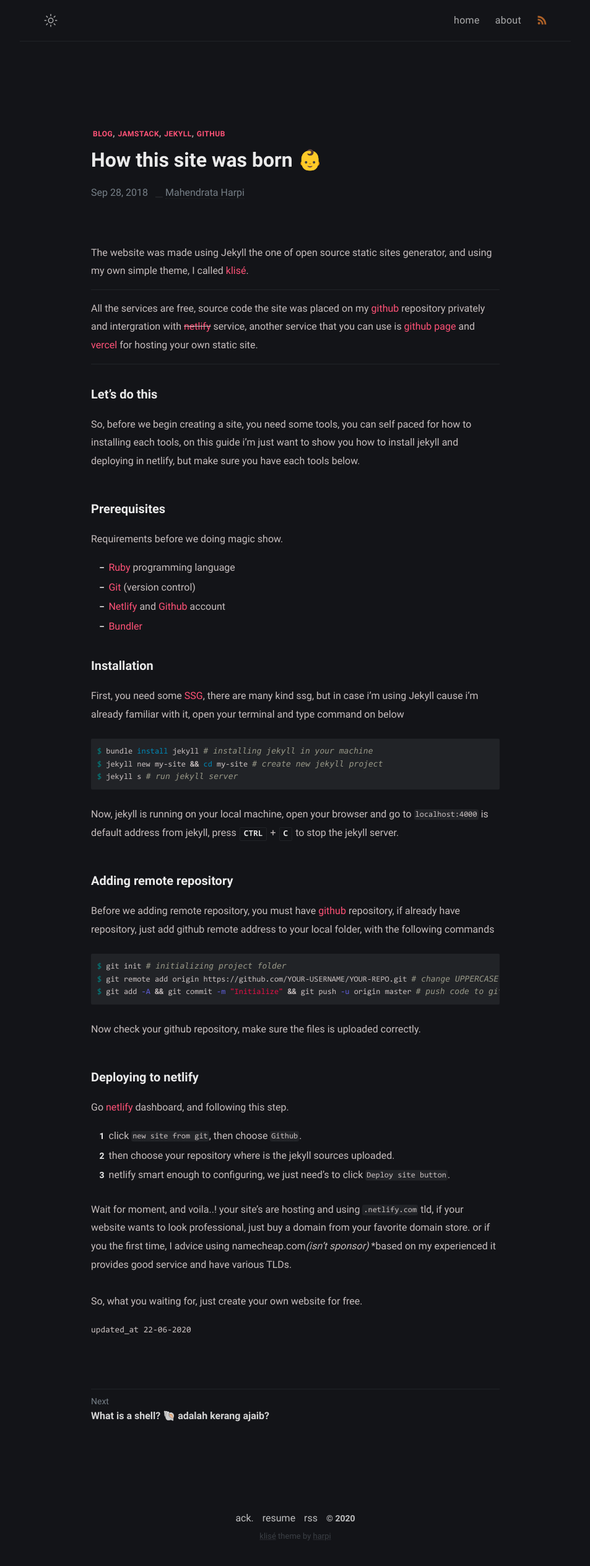
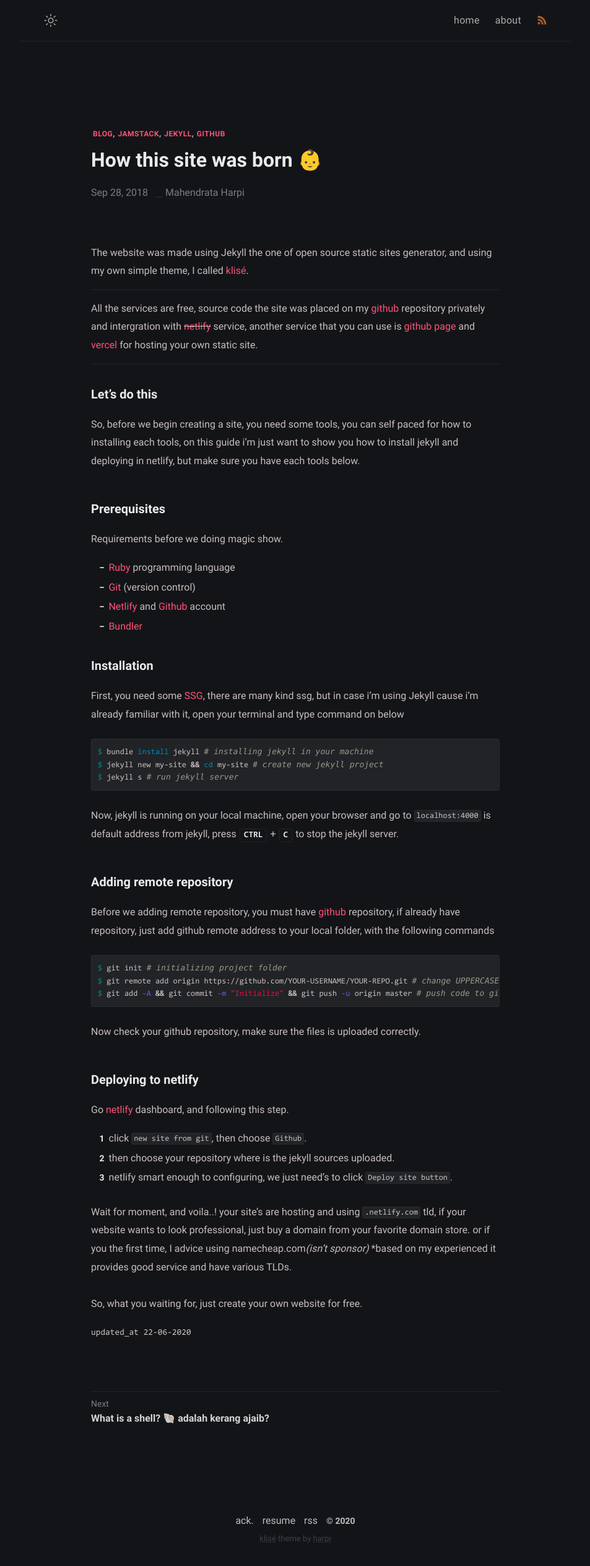
Before and after one commit to piharpi/piharpi.com, a Jekyll site: the page built from _posts/how-this-site-was-made/2018-09-28-how-this-site-was-made.md, in a window 1280 px wide. Shown: the whole page at 62% size, without its empty margins (163-1116 px from the left). Built offline with Jekyll 4.4.1, drawn with Linux system fonts in a browser that asks for light colours; comment, search, counter and statistics services are not loaded.

Commit message:
change codeblock style

```diff
--- a/_sass/klise/_syntax.scss
+++ b/_sass/klise/_syntax.scss
@@ -10,11 +10,12 @@
   word-wrap: normal;
   font-size: 13px;
   &.highlighter-rouge {
-    padding: 2px 2px;
+    padding: 2px 3px;
     position: relative;
     border-radius: 3px;
     top: -1px;
-    background-color: #f6f6f6;
+    background-color: rgba(128, 128, 128, 0.1);
+    border: 1px solid rgba(128, 128, 128, 0.1);
   }
 }
 
@@ -25,9 +26,9 @@
     // margin: 0 calc(51% - 51vw);
     // padding-left: 20px;
   }
-  border-radius: 2px;
-  background-color: #f6f6f6;
-  // border: 1px solid #ececec;
+  border-radius: 4px;
+  background-color: rgba(128, 128, 128, 0.1);
+  border: 1px solid rgba(128, 128, 128, 0.1);
   padding: 10px;
   display: block;
   overflow-x: auto;
```
